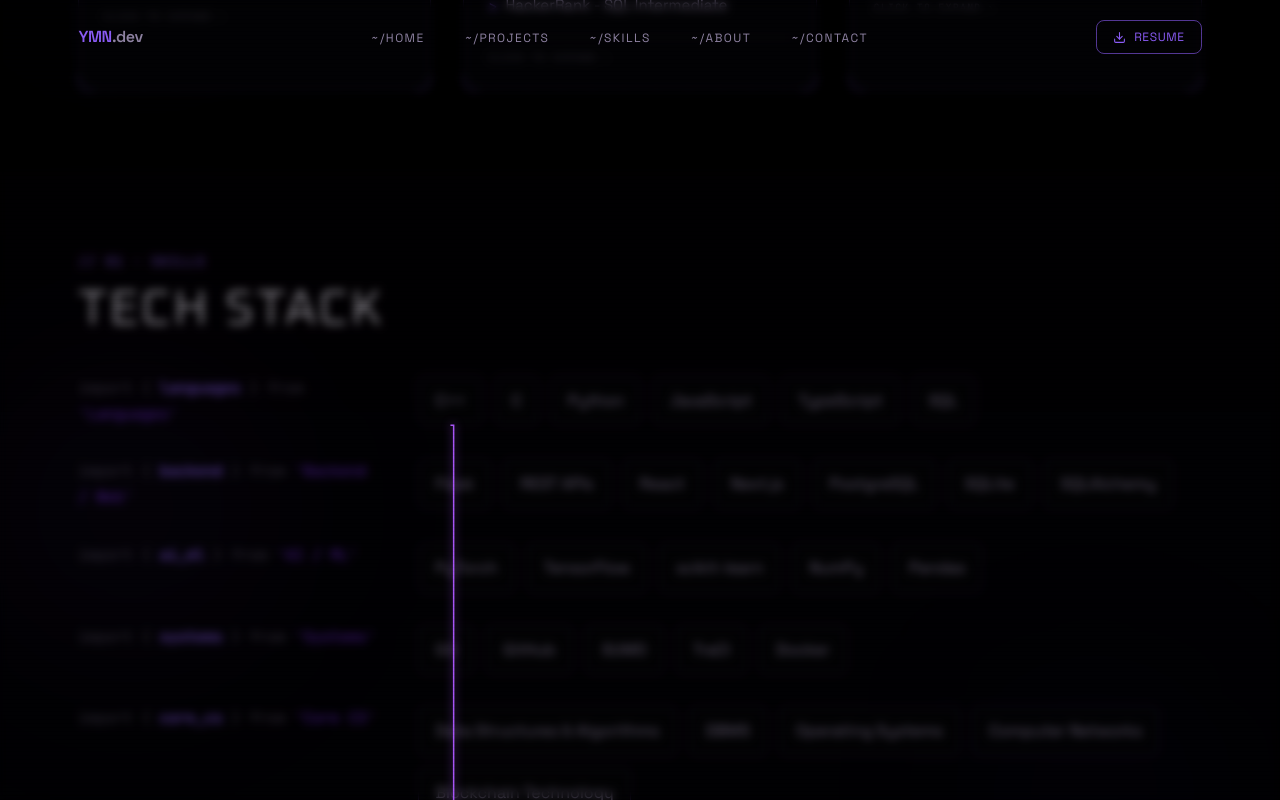
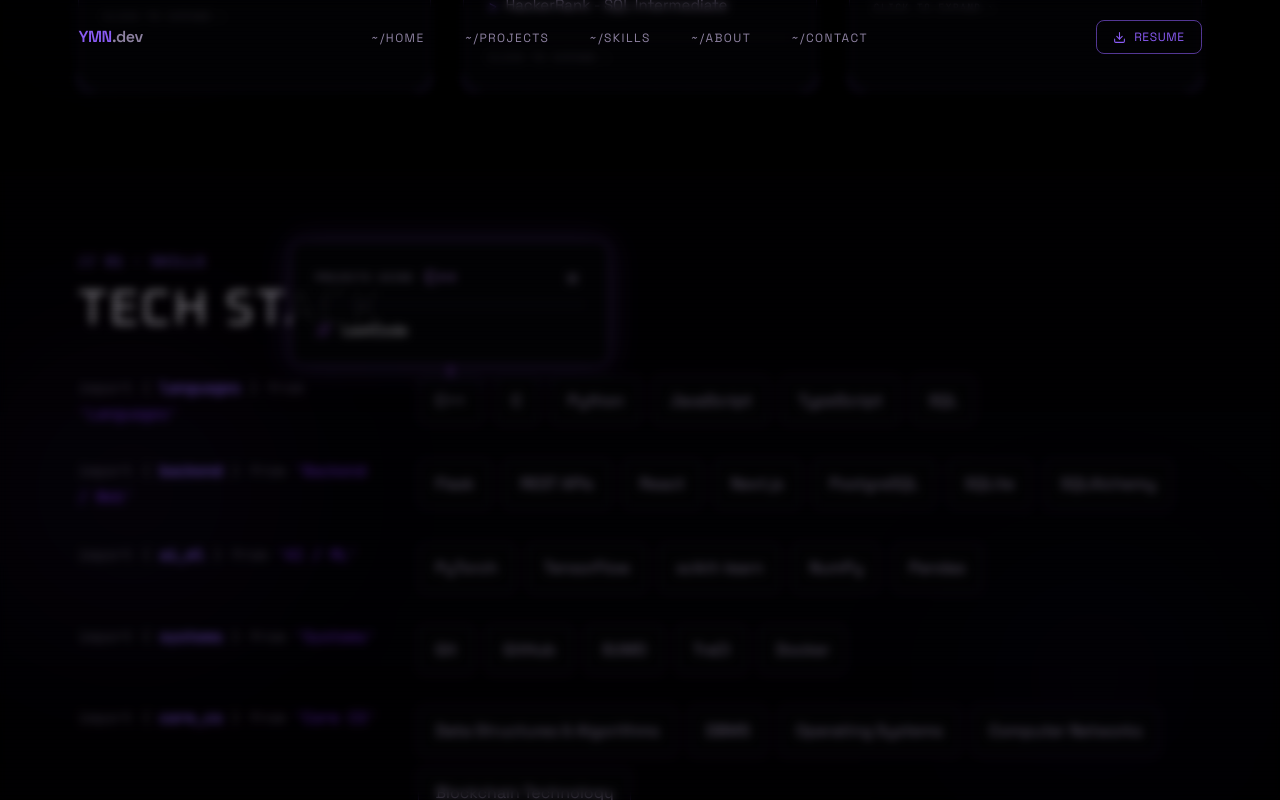
Before and after one commit to YASHAS-MN/YMN_Portfolio, a Next.js app: page / in a window 1280 px wide. Both pictures are taken after a click on the button "C++". Shown: the part 1875-2675 px from the top of the page. Built offline with nearby package versions, Linux system fonts and the light colour scheme.

Commit message:
Attach skill cards to selected chips

```diff
--- a/src/app/globals.css
+++ b/src/app/globals.css
@@ -235,6 +235,32 @@ p, li, a, td, th, label, input, textarea, select, button {
   text-align: left;
 }
 
+.skill-chip-anchor {
+  position: relative;
+  display: inline-flex;
+  z-index: 1;
+}
+
+.skill-detail-anchor {
+  position: absolute;
+  left: 50%;
+  bottom: calc(100% + 10px);
+  z-index: 60;
+  width: max-content;
+  transform: translateX(-50%);
+}
+
+.skill-detail-anchor::after {
+  content: "";
+  position: absolute;
+  left: 50%;
+  top: 100%;
+  width: 1px;
+  height: 10px;
+  background: #a855f7;
+  box-shadow: 0 0 6px rgba(168, 85, 247, 0.85);
+}
+
 .skill-scrim {
   background: rgba(0, 0, 0, 0.34);
   backdrop-filter: blur(5px);
--- a/src/components/SkillsSection.tsx
+++ b/src/components/SkillsSection.tsx
@@ -1,6 +1,6 @@
 "use client";
 
-import { useEffect, useRef, useState } from "react";
+import { useEffect, useState } from "react";
 import { motion, AnimatePresence } from "framer-motion";
 import { X } from "lucide-react";
 import { skillGroups } from "@/data/skills";
@@ -38,69 +38,43 @@ const blurReveal = {
   visible: { opacity: 1, y: 0,  filter: "blur(0px)" },
 };
 
+function SkillDetailCard({ skill, onClose }: { skill: string; onClose: () => void }) {
+  return (
+    <div className="skill-detail-anchor">
+      <motion.div
+        className="skill-detail-card card"
+        initial={{ opacity: 0, scale: 0.96, y: 8 }}
+        animate={{ opacity: 1, scale: 1, y: 0 }}
+        exit={{ opacity: 0, scale: 0.96, y: 8 }}
+        role="dialog"
+        aria-modal="true"
+        aria-label={`${skill} projects`}
+      >
+        <div className="flex items-center gap-3 border-b border-[rgba(139,92,246,0.16)] pb-3 mb-4">
+          <span className="skill-detail-kicker">projects using</span>
+          <h3>{skill}</h3>
+          <button onClick={onClose} className="ml-auto p-1 text-[#8f83a3] hover:text-[#ede9f5]" aria-label="Close projects">
+            <X size={17} aria-hidden="true" />
+          </button>
+        </div>
+        {toolProjects[skill]?.length ? (
+          <ul className="skill-project-list">
+            {toolProjects[skill].map((project) => <li key={project}>{project}</li>)}
+          </ul>
+        ) : (
+          <p className="skill-project-empty">No public project mapping detected.</p>
+        )}
+      </motion.div>
+    </div>
+  );
+}
+
 export default function SkillsSection() {
   const [activeSkill, setActiveSkill] = useState<string | null>(null);
-  const [connector, setConnector] = useState({ x1: 0, y1: 0, x2: 0, y2: 0 });
-  const [cardPosition, setCardPosition] = useState<{ left: number; top: number } | null>(null);
-  const skillRefs = useRef<Record<string, HTMLButtonElement | null>>({});
-  const cardRef = useRef<HTMLDivElement | null>(null);
 
   const handleSkillClick = (skill: string) => {
-    setCardPosition(null);
     setActiveSkill(skill);
   };
-
-  useEffect(() => {
-    if (!activeSkill) return;
-    const positionCard = () => {
-      const source = skillRefs.current[activeSkill];
-      const card = cardRef.current;
-      if (!source || !card) return;
-      const sourceRect = source.getBoundingClientRect();
-      const cardRect = card.getBoundingClientRect();
-      const gap = 10;
-      const margin = 16;
-      const left = Math.max(margin, Math.min(
-        sourceRect.left + sourceRect.width / 2 - cardRect.width / 2,
-        window.innerWidth - cardRect.width - margin,
-      ));
-      const aboveTop = sourceRect.top - cardRect.height - gap;
-      const top = aboveTop >= margin
-        ? aboveTop
-        : Math.min(sourceRect.bottom + gap, window.innerHeight - cardRect.height - margin);
-      setCardPosition({ left, top });
-    };
-    const frame = requestAnimationFrame(positionCard);
-    window.addEventListener("resize", positionCard);
-    window.addEventListener("scroll", positionCard, { passive: true });
-    return () => {
-      cancelAnimationFrame(frame);
-      window.removeEventListener("resize", positionCard);
-      window.removeEventListener("scroll", positionCard);
-    };
-  }, [activeSkill]);
-
-  useEffect(() => {
-    if (!activeSkill || !cardPosition) return;
-    const updateConnector = () => {
-      const source = skillRefs.current[activeSkill];
-      const card = cardRef.current;
-      if (!source || !card) return;
-      const sourceRect = source.getBoundingClientRect();
-      const cardRect = card.getBoundingClientRect();
-      const sourceCenterX = sourceRect.left + sourceRect.width / 2;
-      const cardCenterX = cardRect.left + cardRect.width / 2;
-      const cardIsAbove = cardRect.bottom <= sourceRect.top;
-      setConnector({
-        x1: sourceCenterX,
-        y1: cardIsAbove ? sourceRect.top : sourceRect.bottom,
-        x2: cardCenterX,
-        y2: cardIsAbove ? cardRect.bottom : cardRect.top,
-      });
-    };
-    const frame = requestAnimationFrame(updateConnector);
-    return () => cancelAnimationFrame(frame);
-  }, [activeSkill, cardPosition]);
 
   useEffect(() => {
     if (!activeSkill) return;
@@ -138,10 +112,9 @@ export default function SkillsSection() {
 
               <div className="flex flex-wrap gap-3" role="list" aria-label={`${group.category} skills`}>
                 {group.skills.map((skill) => (
+                  <span key={skill} className="skill-chip-anchor">
                     <button
-                    key={skill}
                       role="listitem"
-                    ref={(element) => { skillRefs.current[skill] = element; }}
                       onClick={() => handleSkillClick(skill)}
                       aria-label={`Show projects using ${skill}`}
                       style={{ fontFamily:BODY_FONT, fontSize:"16px", color:"#8f83a3" }}
@@ -149,6 +122,8 @@ export default function SkillsSection() {
                     >
                       {skill}
                     </button>
+                    {activeSkill === skill && <SkillDetailCard skill={skill} onClose={() => setActiveSkill(null)} />}
+                  </span>
                 ))}
               </div>
             </motion.div>
@@ -164,34 +139,6 @@ export default function SkillsSection() {
               initial={{ opacity: 0 }} animate={{ opacity: 1 }} exit={{ opacity: 0 }}
               onClick={() => setActiveSkill(null)} aria-hidden="true"
             />
-            <svg className="fixed inset-0 z-50 pointer-events-none skill-connector" aria-hidden="true">
-              <motion.path
-                d={`M ${connector.x1} ${connector.y1} H ${(connector.x1 + connector.x2) / 2} V ${connector.y2} H ${connector.x2}`}
-                initial={{ pathLength: 0, opacity: 0 }} animate={{ pathLength: 1, opacity: 1 }} exit={{ opacity: 0 }}
-              />
-            </svg>
-            <motion.div
-              ref={cardRef}
-              className="skill-detail-card card fixed z-50"
-              style={cardPosition ? { left: cardPosition.left, top: cardPosition.top } : { left: 16, top: 16, visibility: "hidden" }}
-              initial={{ opacity: 0, scale: 0.96, y: 8 }} animate={{ opacity: 1, scale: 1, y: 0 }} exit={{ opacity: 0, scale: 0.96, y: 8 }}
-              role="dialog" aria-modal="true" aria-label={`${activeSkill} projects`}
-            >
-              <div className="flex items-center gap-3 border-b border-[rgba(139,92,246,0.16)] pb-3 mb-4">
-                <span className="skill-detail-kicker">projects using</span>
-                <h3>{activeSkill}</h3>
-                <button onClick={() => setActiveSkill(null)} className="ml-auto p-1 text-[#8f83a3] hover:text-[#ede9f5]" aria-label="Close projects">
-                  <X size={17} aria-hidden="true" />
-                </button>
-              </div>
-              {toolProjects[activeSkill]?.length ? (
-                <ul className="skill-project-list">
-                  {toolProjects[activeSkill].map((project) => <li key={project}>{project}</li>)}
-                </ul>
-              ) : (
-                <p className="skill-project-empty">No public project mapping detected.</p>
-              )}
-            </motion.div>
           </>
         )}
       </AnimatePresence>
```
Lines whose indentation alone changed are shown as unchanged.
